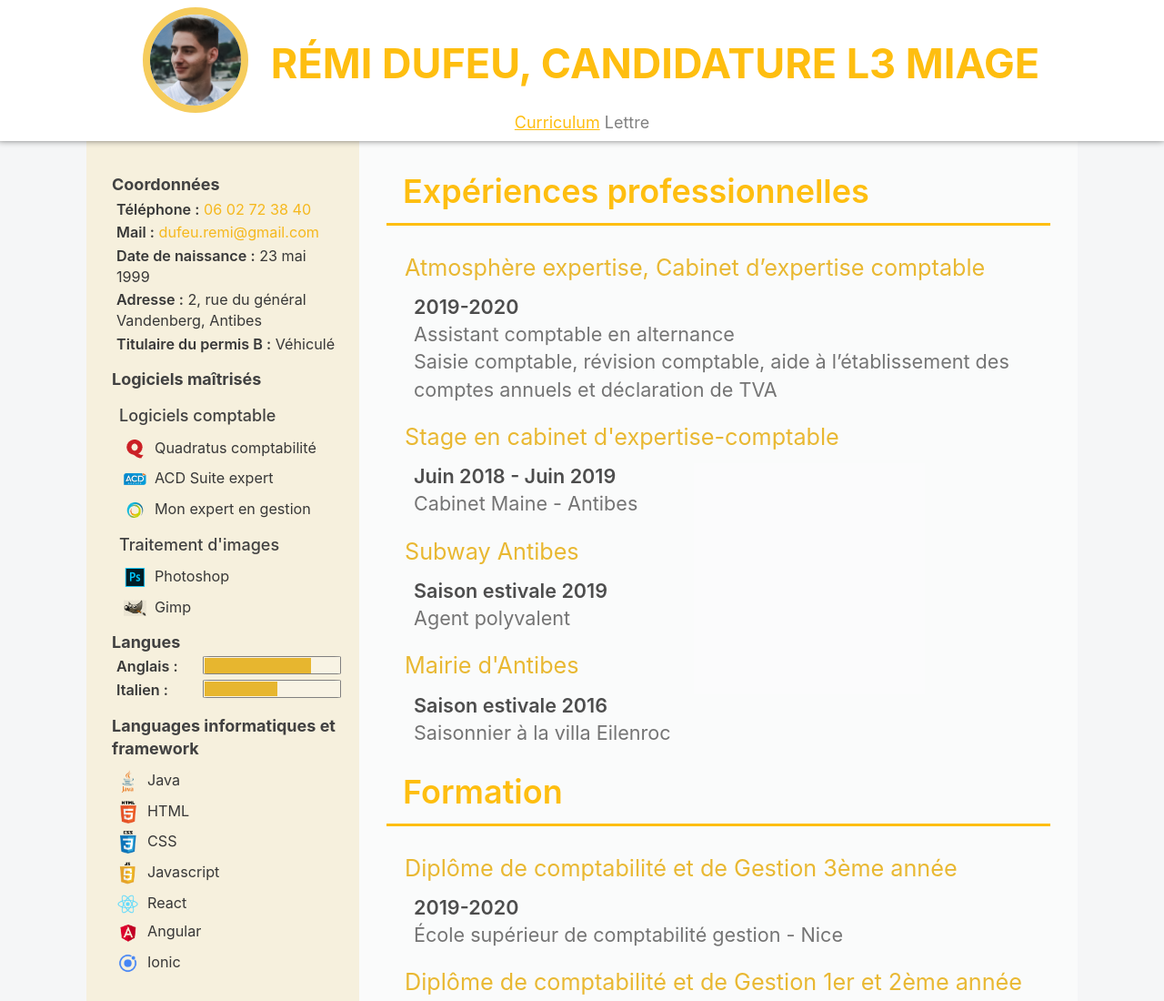
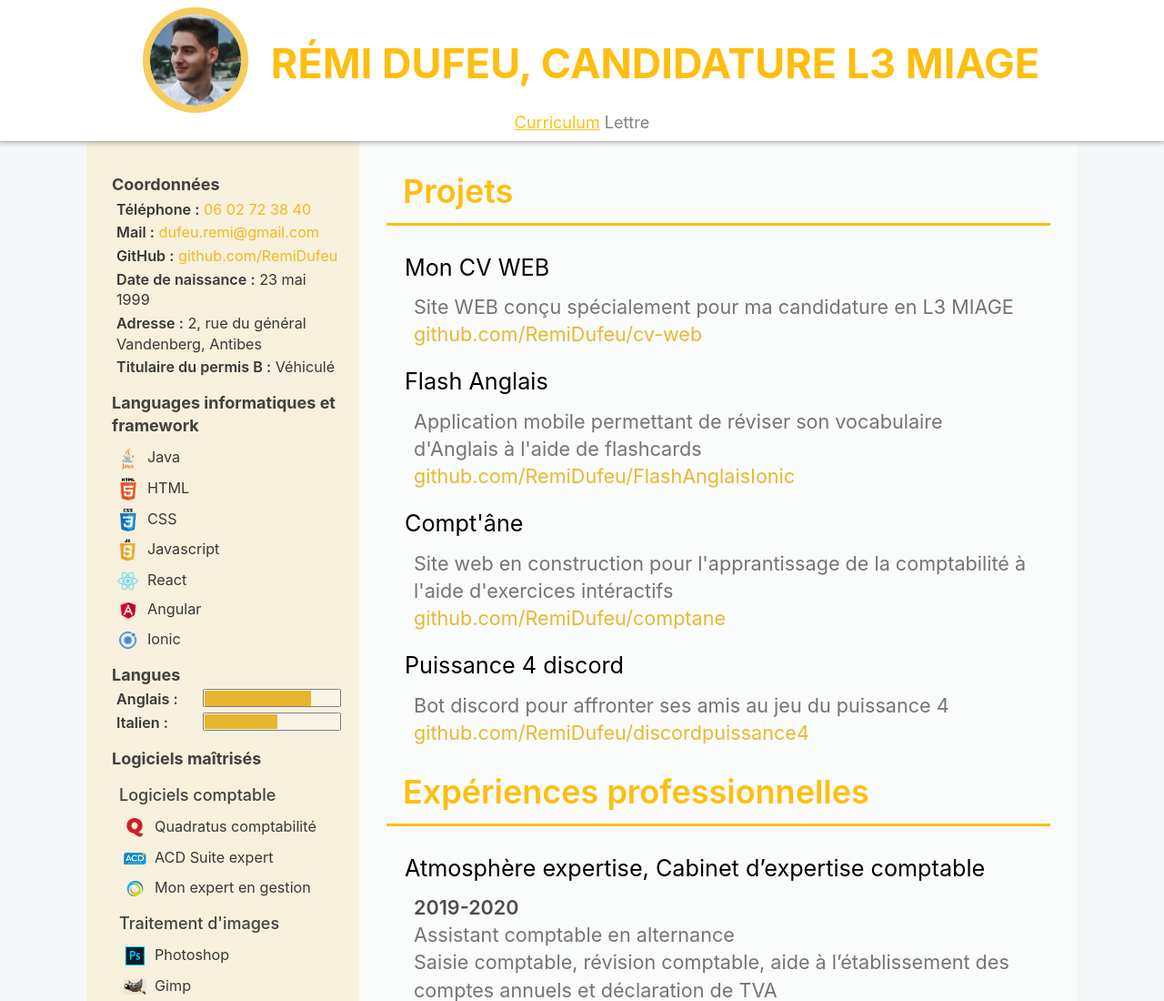
Before and after one commit to RemiDufeu/cv-web, a plain HTML site: page public/index.html in a window 1280 px wide. Shown: the top 1100 px of the page at 91% size. Drawn offline with nearby package versions, Linux system fonts and the light colour scheme.

Commit message:
projets initialisation

```diff
--- a/public/index.html
+++ b/public/index.html
@@ -36,9 +36,23 @@
                 <ul> Coordonnées
                     <li><b>Téléphone :</b> <a href="tel:+33602723840">06 02 72 38 40</a></li>
                     <li><b>Mail :</b> <a href="mailto:dufeu.remi@gmail.com">dufeu.remi@gmail.com</a></li>
+                    <li><b>GitHub :</b> <a href="https://github.com/RemiDufeu?tab=repositories" target="_blank" title="https://github.com/RemiDufeu?tab=repositories">github.com/RemiDufeu</a></li>
                     <li><b>Date de naissance :</b> 23 mai 1999</li>
                     <li><b>Adresse :</b> 2, rue du général Vandenberg, Antibes</li>
                     <li><b>Titulaire du permis B :</b> Véhiculé</li>
+                </ul>
+                <ul>Languages informatiques et framework
+                    <li><img src="src/javalogo.png">Java</li>
+                    <li><img src="src/htmllogo.png">HTML</li>
+                    <li><img src="src/csslogo.png">CSS</li>
+                    <li><img src="src/jslogo.png">Javascript</li>
+                    <li><img src="src/react.png">React</li>
+                    <li><img src="src/angularlogo.png">Angular</li>
+                    <li><img src="src/ioniclogo.png">Ionic</li>
+                </ul>
+                <ul>Langues
+                    <li><b>Anglais :</b> <div class="progress"><div class="progression p78"></div></div> </li>
+                    <li><b>Italien :</b> <div class="progress"><div class="progression p53"></div></div> </li>
                 </ul>
                 <ul>Logiciels maîtrisés
                     <ul class="sous-titre">Logiciels comptable
@@ -51,23 +65,36 @@
                         <li> <img src="src/gimplogo.png">Gimp</li>
                     </ul>
                 </ul>
-                <ul>Langues
-                    <li><b>Anglais :</b> <div class="progress"><div class="progression p78"></div></div> </li>
-                    <li><b>Italien :</b> <div class="progress"><div class="progression p53"></div></div> </li>
-                </ul>
-                <ul>Languages informatiques et framework
-                    <li><img src="src/javalogo.png">Java</li>
-                    <li><img src="src/htmllogo.png">HTML</li>
-                    <li><img src="src/csslogo.png">CSS</li>
-                    <li><img src="src/jslogo.png">Javascript</li>
-                    <li><img src="src/react.png">React</li>
-                    <li><img src="src/angularlogo.png">Angular</li>
-                    <li><img src="src/ioniclogo.png">Ionic</li>
-                </ul>
 
 
             </div>
             <div class="cvparcour">
+                <div>
+                    <div class="titlecomponent">Projets</div>
+                    <hr>
+                    <div class="formationcontent">
+                        <div class="intitule">Mon CV WEB</div>
+                        <div class="description">Site WEB conçu spécialement pour ma candidature en L3 MIAGE</div>
+                        <div class="description lienProjet"><a title="https://github.com/RemiDufeu/cv-web" href="https://github.com/RemiDufeu/cv-web" target="_blank">github.com/RemiDufeu/cv-web</a></div>
+                    </div>
+                    <div class="formationcontent">
+                        <div class="intitule">Flash Anglais</div>
+                        <div class="description">Application mobile permettant de réviser son vocabulaire d'Anglais à l'aide de flashcards</div>
+                        <div class="description lienProjet"><a title="https://github.com/RemiDufeu/FlashAnglaisIonic" href="https://github.com/RemiDufeu/FlashAnglaisIonic" target="_blank">github.com/RemiDufeu/FlashAnglaisIonic</a></div>
+                    </div>
+                    <div class="formationcontent">
+                        <div class="intitule">Compt'âne</div>
+                        <div class="description">Site web en construction pour l'apprantissage de la comptabilité à l'aide d'exercices intéractifs</div>
+                        <div class="description lienProjet"><a title="https://github.com/RemiDufeu/comptane" href="https://github.com/RemiDufeu/comptane" target="_blank">github.com/RemiDufeu/comptane</a></div>
+                    </div>
+                    <div class="formationcontent">
+                        <div class="intitule">Puissance 4 discord</div>
+                        <div class="description">Bot discord pour affronter ses amis au jeu du puissance 4</div>
+                        <div class="description lienProjet"><a title="https://github.com/RemiDufeu/discordpuissance4" href="https://github.com/RemiDufeu/discordpuissance4" target="_blank">github.com/RemiDufeu/discordpuissance4</a></div>
+                    </div>
+                </div>
+                <br>
+
                 <div class="xp">
                     <div class="titlecomponent">Expériences professionnelles</div>
                     <hr>
@@ -132,11 +159,11 @@
                 <div class="objetlettre">Objet : Candidature Licence 3 MIAGE</div>
                 <div>Madame,Monsieur,</div>
                 <div>
-                    <p>Actuellement en fin d’étude de mon Diplôme de Comptabilité Gestion, je me passionne pour le développement web. C’est donc tout naturellement que je me tourne vers votre licence, dans le but d’approfondir, de développer et par la suite de travailler dans un domaine qui me fascine. Au cours de ces derniers mois, j’ai d’ailleurs enrichi mes compétences en me concentrant sur certains projets que vous pouvez retrouver sur mon profil github : le lien.</p>
-                    <p>Mon parcours, bien qu’atypique, m’a permis d’acquérir de la rigueur ainsi que de développer ma culture juridique, comptable, mais aussi d’acquérir un point de vu utilisateur sur de nombreux logiciels de travail. J’ai d’ailleurs beaucoup appris lors de la préparation de mon unité d’enseignement Science de l’Information et de la Gestion qui m’a permis d’acquérir des connaissances en SQL.</p>
+                    <p>Actuellement en fin d’étude de mon Diplôme de Comptabilité Gestion, je me passionne pour le développement web. C’est donc tout naturellement que je me tourne vers votre licence, dans le but d’approfondir, de développer et par la suite de travailler dans un domaine qui me fascine. Au cours de ces derniers mois, j’ai d’ailleurs enrichi mes compétences en me concentrant sur certains projets que vous pouvez retrouver sur <a  class ="lienTexte" href="https://github.com/RemiDufeu?tab=repositories" target="_blank" title="https://github.com/RemiDufeu?tab=repositories">mon profil github</a> .</p>
+                    <p>Mon parcours, bien qu’atypique, m’a permis d’acquérir de la rigueur ainsi que de développer ma culture juridique, comptable, mais aussi de développer un point de vu utilisateur sur de nombreux logiciels de travail. J’ai d’ailleurs beaucoup appris lors de la préparation de mon unité d’enseignement Science de l’Information et de la Gestion qui m’a permis notament de découvrir le langage SQL.</p>
                     <p>Bénéficier de l’enseignement et du cadre de l’université de Nice Sophia Antipolis pour étudier la programmation et m’épanouir dans ce domaine serait pour moi une opportunité dans mon changement de direction professionnel que je ne manquerai pas de saisir.</p>
                     <p>Je vous remercie de l’attention que vous porterez à ma lettre et me tiens à votre disposition pour un futur entretien.</p>
-                    <div>Bien à vous,</div>
+                    <div>Bien cordialement,</div>
                     <div class="signature">Rémi Dufeu</div>
                </div>
             </div>
--- a/public/style.css
+++ b/public/style.css
@@ -231,7 +231,7 @@ hr {
 .intitule {
     font-size: 1.4em;
     padding-bottom: 10px;
-    color: rgb(233, 184, 50);
+
 }
 .description, .annee{
     color : rgb(116, 116, 116);
@@ -276,6 +276,13 @@ overflow: hidden;
     text-align: right;
     padding-top: 40px;
 }
+.lienTexte, .lienProjet a{
+    color: rgb(233, 184, 50);;
+}
+.lienTexte:hover, .lienProjet a:hover {
+    color: rgb(221, 207, 167);
+}
+
 
 @media (max-width: 1050px) {
     #cv {
```
